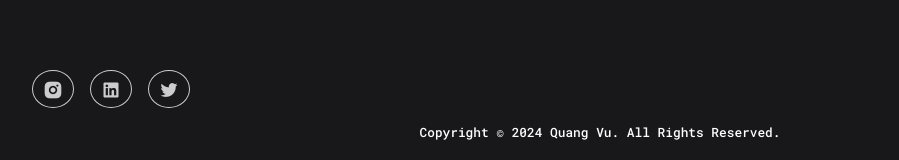
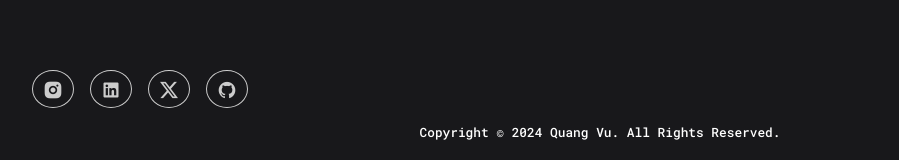
Before and after one commit to cottonid/Quangs-Portfolio-Website, a plain HTML site: page contactme.html in a window 1280 px wide. Shown: the part 1139-1299 px from the top of the page, without its empty margins (40-939 px from the left). Drawn offline with nearby package versions, Linux system fonts and the light colour scheme.

Commit message:
Updated contactme.html

```diff
--- a/contactme.html
+++ b/contactme.html
@@ -71,7 +71,8 @@
         <div class="socials">
             <a target="_blank" href="https://www.instagram.com/sp.quango?igsh=eHNwYjQ3N3Nmczcw&utm_source=qr"><i class="ri-instagram-fill"></i></a>
             <a target="_blank" href="https://www.linkedin.com/in/quang-vu-21b2722aa?utm_source=share&utm_campaign=share_via&utm_content=profile&utm_medium=ios_app"><i class="ri-linkedin-box-fill"></i></a>
-            <a target="_blank" href="https://x.com/cottonidtweets/"><i class="ri-twitter-fill"></i></a>
+            <a target="_blank" href="https://x.com/cottonidtweets/"><i class="ri-twitter-x-fill"></i></a>
+            <a target="_blank" href="https://github.com/cottonid"><i class="ri-github-fill"></i></a>
         </div>
 
         <div class="copyright">
```
